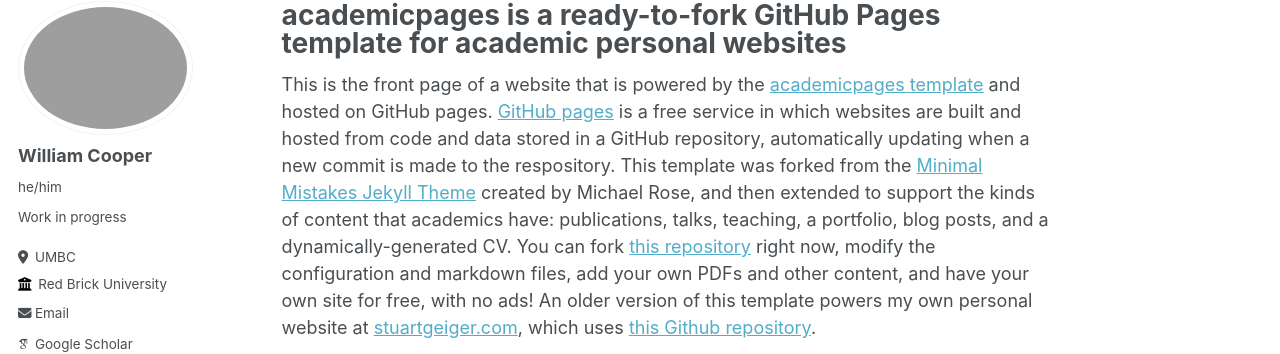
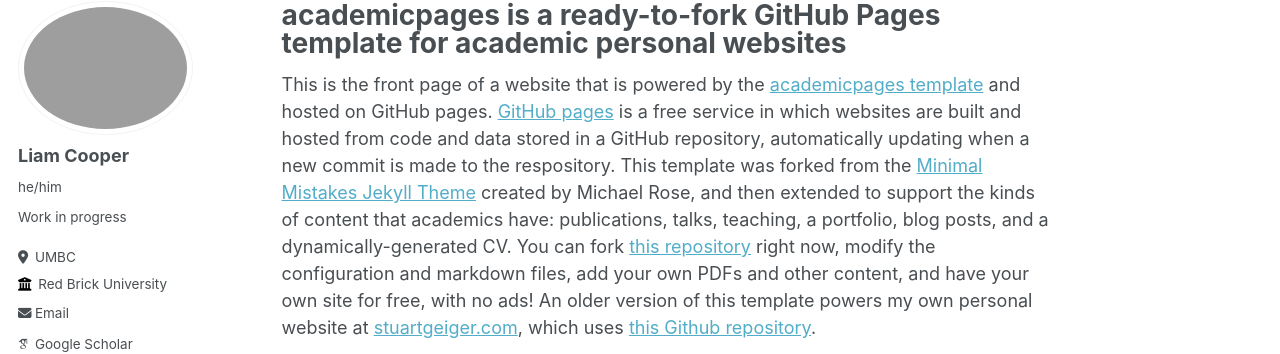
Before and after one commit to liamcooper24/liamcooper24, a Jekyll site: the page built from _pages/about.md, in a window 1280 px wide. Shown: the part 85-439 px from the top of the page. Built offline with Jekyll 4.4.1, drawn with Linux system fonts in a browser that asks for light colours; some web fonts are replaced.

Commit message:
Update _config.yml

```diff
--- a/_config.yml
+++ b/_config.yml
@@ -22,7 +22,7 @@
 author:
   # Biographic information
   avatar           : "liam_profile.png"
-  name             : "William Cooper"
+  name             : "Liam Cooper"
   pronouns         : "he/him"
   bio              : "Work in progress"
   location         : "UMBC"
```
